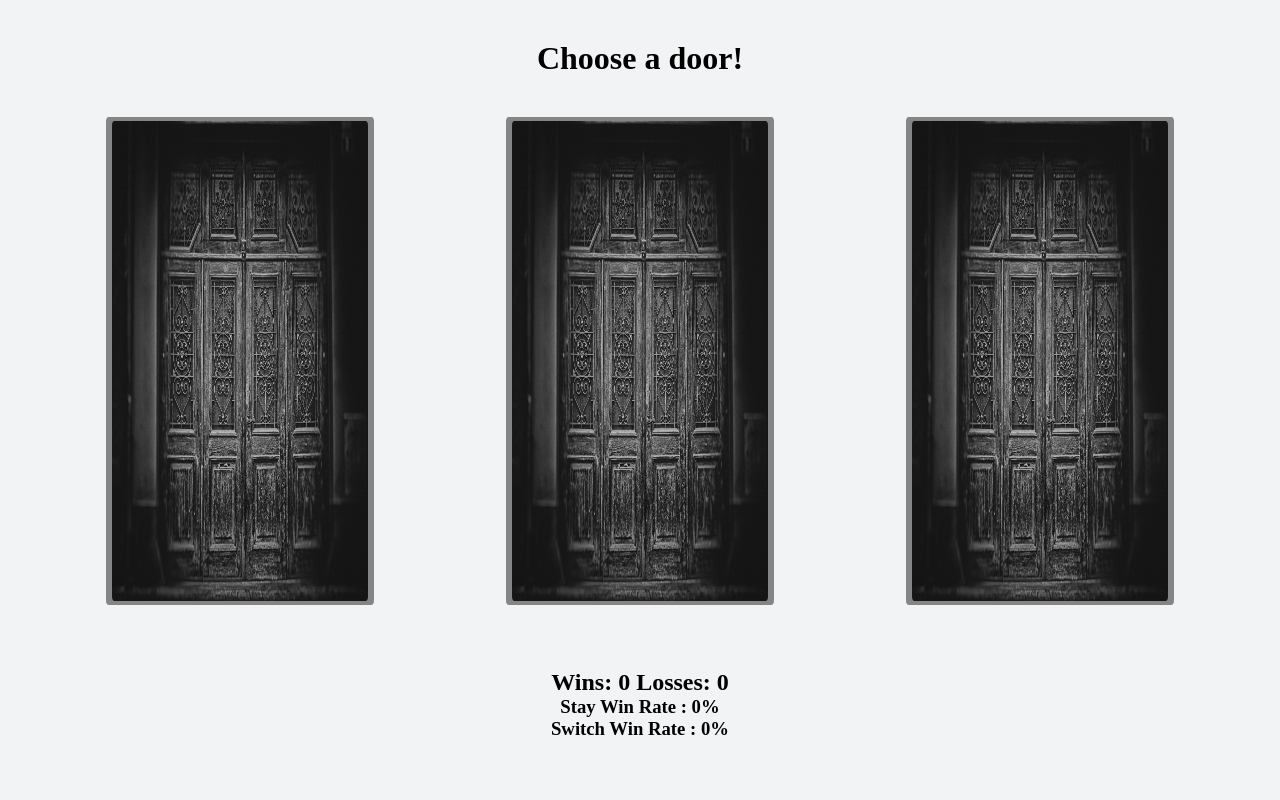
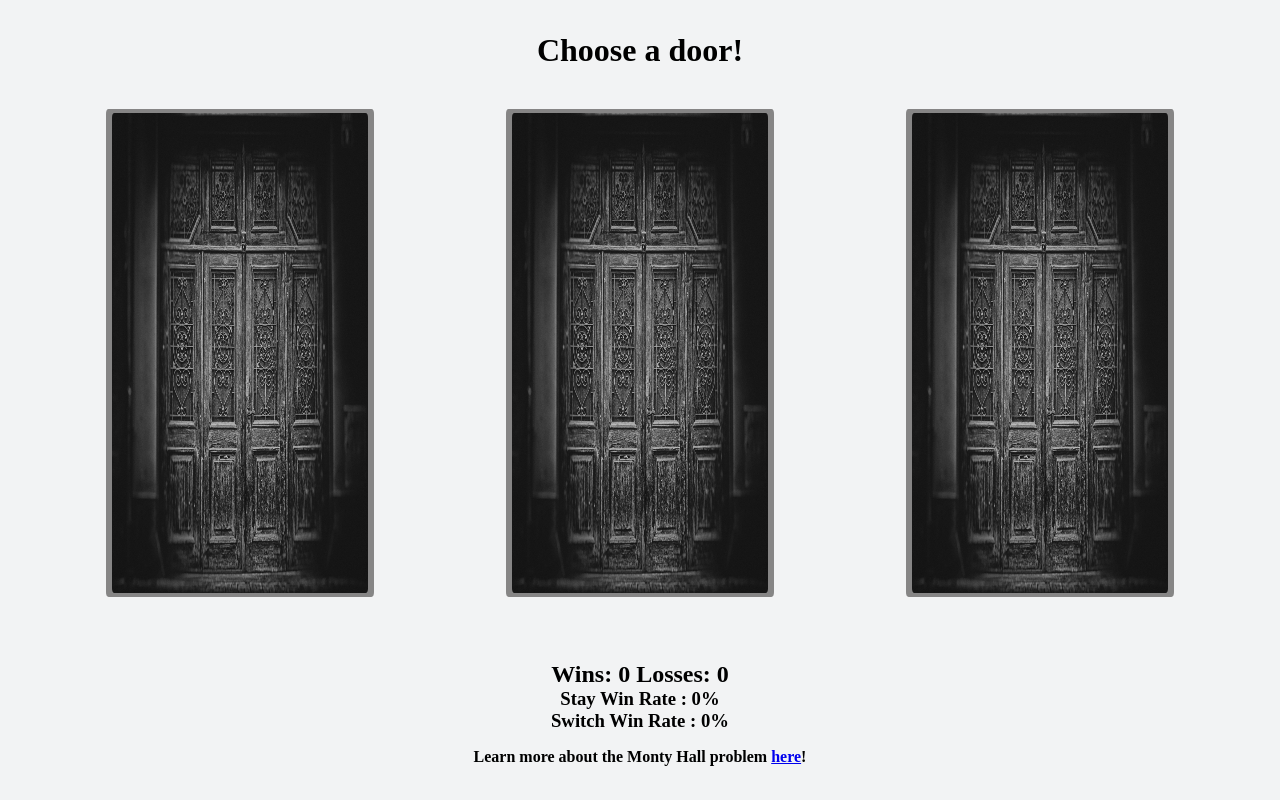
Before and after one commit to rkd412/monty-hall, a React (Create React App) app: page / in a window 1280 px wide. Built offline with nearby package versions, Linux system fonts and the light colour scheme.

Commit message:
Worked on CSS a bit and added link to Wiki page

```diff
--- a/src/App.css
+++ b/src/App.css
@@ -4,4 +4,5 @@
   overflow: auto;
   width: 100%;
   height: 100vh;
+  user-select: none;
 }
--- a/src/components/MontyHall.js
+++ b/src/components/MontyHall.js
@@ -38,7 +38,9 @@ const MontyHall = () => {
   const [isActive, setIsActive] = useState("");
   const [wins, setWins] = useState(0);
   const [losses, setLosses] = useState(0);
-  const [display, setDisplay] = useState("Choose a door!");
+  const [display, setDisplay] = useState(
+    <h1 className={styles["prompter"]}>Choose a door!</h1>
+  );
   const [stays, setStays] = useState(0);
   const [switches, setSwitches] = useState(0);
   const [staysWins, setStaysWins] = useState(0);
@@ -59,7 +61,7 @@ it is opened. If it has the car, the other door (containing a goat)
 
   const doorClickHandler = (e) => {
     if (clickCount === 0) {
-      setDisplay("Switch or stay?");
+      setDisplay(<h1 className={styles["prompter"]}>Switch or stay?</h1>);
       let clickedId = e.target.id;
       setClickedDoor(clickedId);
       setIsActive(clickedId);
@@ -100,8 +102,19 @@ it is opened. If it has the car, the other door (containing a goat)
         : setSwitches(switches + 1);
       setIsFlipped("dooronedoortwodoorthree");
       prizes[getKeyByValue(doorsObject, clickedId)] === "car"
-        ? setWins(wins + 1) || setDisplay("Congratulations! Try again?")
-        : setLosses(losses + 1) || setDisplay("Sorry ... try again?");
+        ? setWins(wins + 1) ||
+          setDisplay(
+            <h1 className={styles["prompter"]}>
+              <span className={styles["winner"]}>Congratulations!</span> Try
+              again?
+            </h1>
+          )
+        : setLosses(losses + 1) ||
+          setDisplay(
+            <h1 className={styles["prompter"]}>
+              <span className={styles["loser"]}>Sorry</span> ... try again?
+            </h1>
+          );
     }
     setClickCount(clickCount + 1);
   };
@@ -111,7 +124,7 @@ it is opened. If it has the car, the other door (containing a goat)
       setClickCount(0);
       setIsFlipped("");
       setIsActive("");
-      setDisplay("Choose a door!");
+      setDisplay(<h1 className={styles["prompter"]}>Choose a door!</h1>);
       setPrizes(shuffleArray(prizes));
       setClickedDoor("");
     }
@@ -126,9 +139,7 @@ it is opened. If it has the car, the other door (containing a goat)
 
   return (
     <div className={styles["container"]} onClick={resetHandler}>
-      <div className={styles["prompter"]}>
-        <h1>{display}</h1>
-      </div>
+      <div className={styles["prompter"]}>{display}</div>
       <div className={styles["doors-box"]}>
         <div
           className={
@@ -219,6 +230,12 @@ it is opened. If it has the car, the other door (containing a goat)
         <h3>Stay Win Rate : {isNaN(stayWinRate) ? 0 : stayWinRate}%</h3>
         <h3>Switch Win Rate : {isNaN(switchWinRate) ? 0 : switchWinRate}%</h3>
       </div>
+      <div>
+        <h4 className={styles["learn-more"]}>
+          Learn more about the Monty Hall problem{" "}
+          <a href="https://en.wikipedia.org/wiki/Monty_Hall_problem">here</a>!
+        </h4>
+      </div>
     </div>
   );
 };
--- a/src/components/MontyHall.module.css
+++ b/src/components/MontyHall.module.css
@@ -5,7 +5,15 @@
 }
 
 .prompter {
-  margin-top: 5vh;
+  margin-top: 2vh;
+}
+
+.winner {
+  color: green;
+}
+
+.loser {
+  color: red;
 }
 
 .doors-box {
@@ -49,6 +57,24 @@
   margin-top: 3vh;
 }
 
+.learn-more {
+  margin-top: 2vh;
+}
+
+a{
+  text-decoration: underline;
+}
+
+a:visited {
+  text-decoration: none;
+  color: black;
+ }
+
+ a:hover {
+  text-decoration: none;
+  color: grey;
+ }
+
 @media screen and (max-width: 800px) {
   .container {
     background: #f2f3f4;
@@ -60,7 +86,6 @@
 
   .prompter {
     margin-bottom: 5vh;
-    background: pink;
     height: 15vh;
   }
 
```
